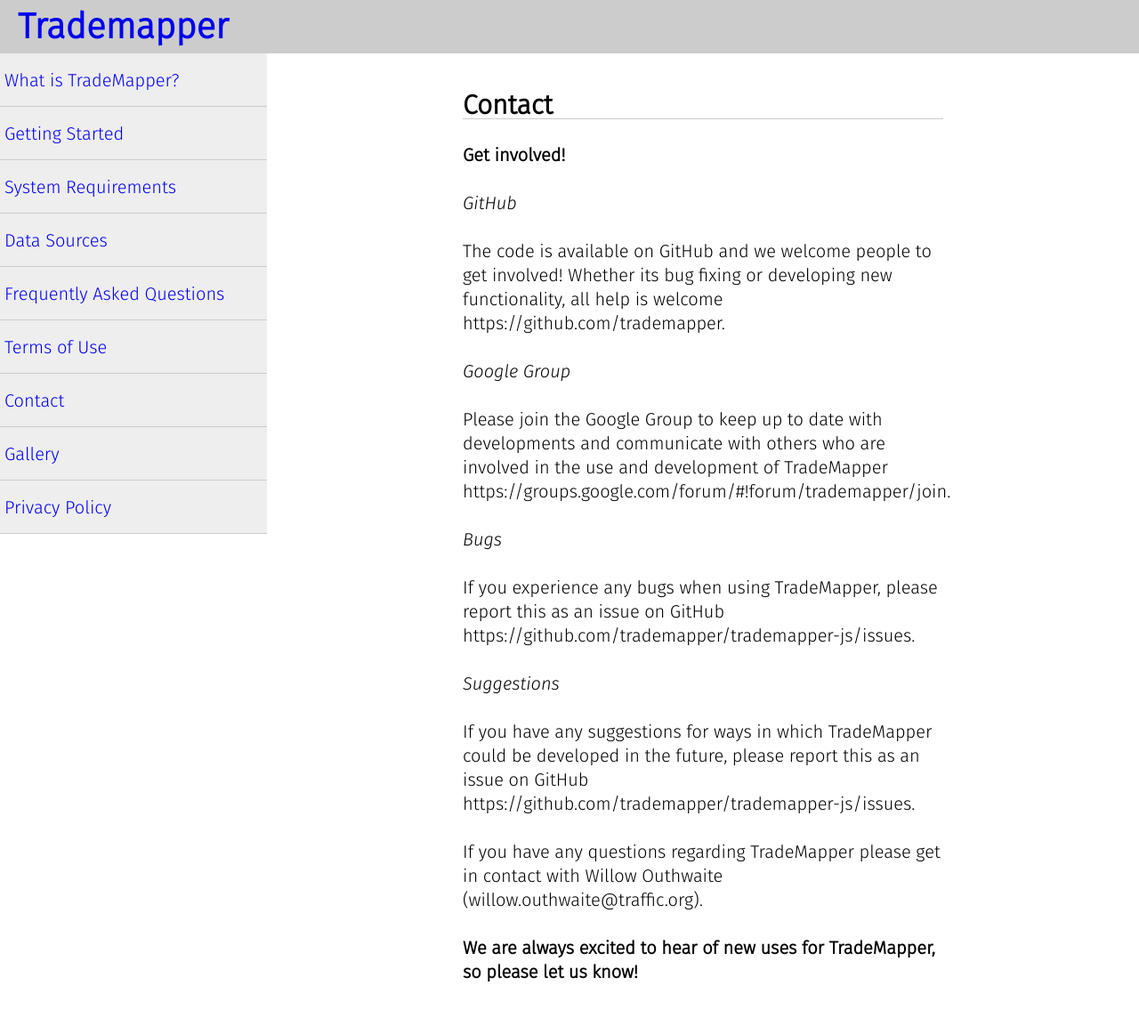
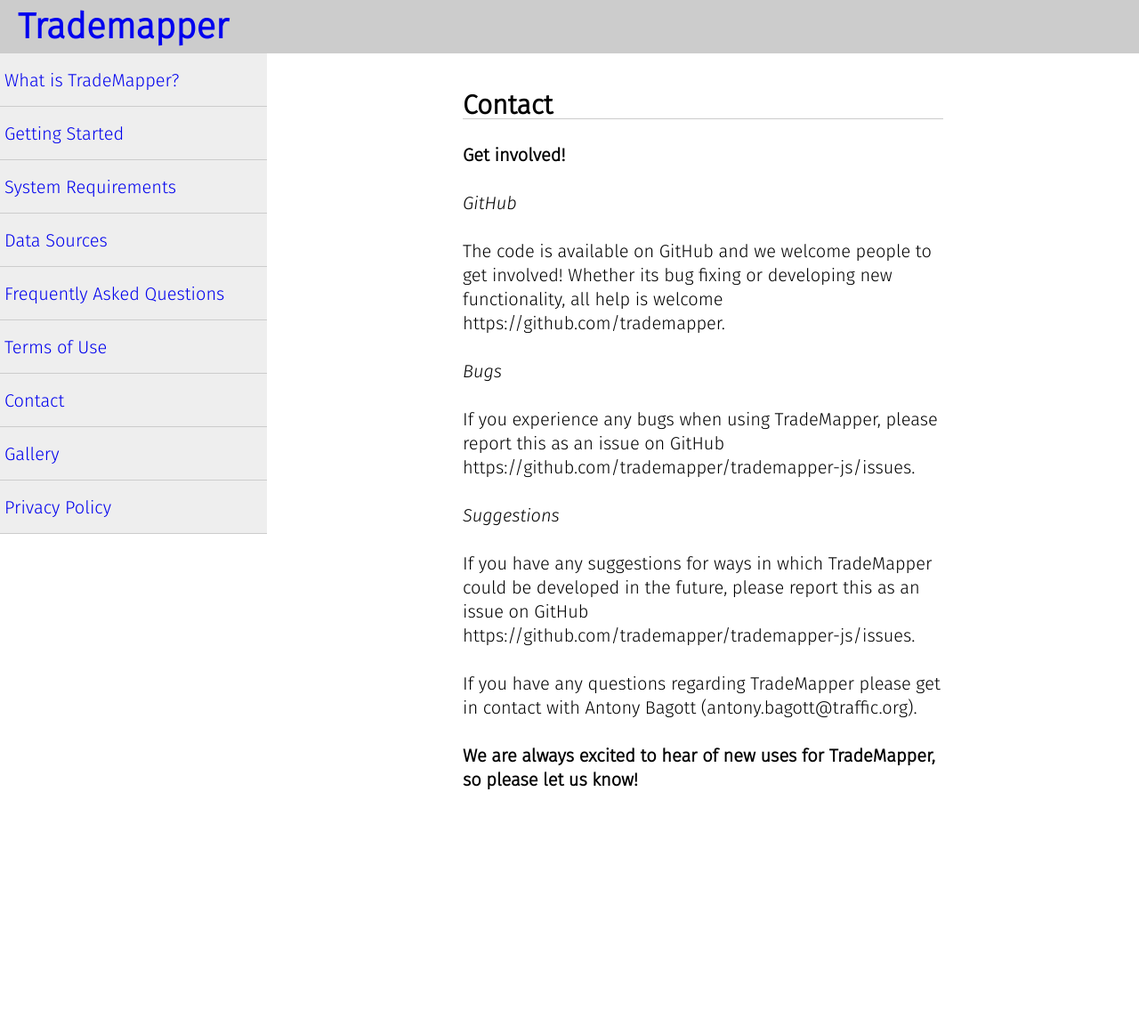
Before and after one commit to trademapper/trademapper-js, a Jekyll site: the page built from _pages/06_contact.md, in a window 1280 px wide. Shown: the whole page at 89% size. Built offline with Jekyll 4.4.1, drawn with Linux system fonts in a browser that asks for light colours; after the commit the page ends 937 px from its top, so only the background shows below that.

Commit message:
Update 06_contact.md

```diff
--- a/_pages/06_contact.md
+++ b/_pages/06_contact.md
@@ -10,10 +10,6 @@
 
 The code is available on GitHub and we welcome people to get involved! Whether its bug fixing or developing new functionality, all help is welcome https://github.com/trademapper.
 
-_Google Group_
-
-Please join the Google Group to keep up to date with developments and communicate with others who are involved in the use and development of TradeMapper https://groups.google.com/forum/#!forum/trademapper/join.
-
 _Bugs_
 
 If you experience any bugs when using TradeMapper, please report this as an issue on GitHub https://github.com/trademapper/trademapper-js/issues.
@@ -22,6 +18,6 @@
 
 If you have any suggestions for ways in which TradeMapper could be developed in the future, please report this as an issue on GitHub https://github.com/trademapper/trademapper-js/issues.
 
-If you have any questions regarding TradeMapper please get in contact with Willow Outhwaite (willow.outhwaite@traffic.org).
+If you have any questions regarding TradeMapper please get in contact with Antony Bagott (antony.bagott@traffic.org).
 
 __We are always excited to hear of new uses for TradeMapper, so please let us know!__
```
